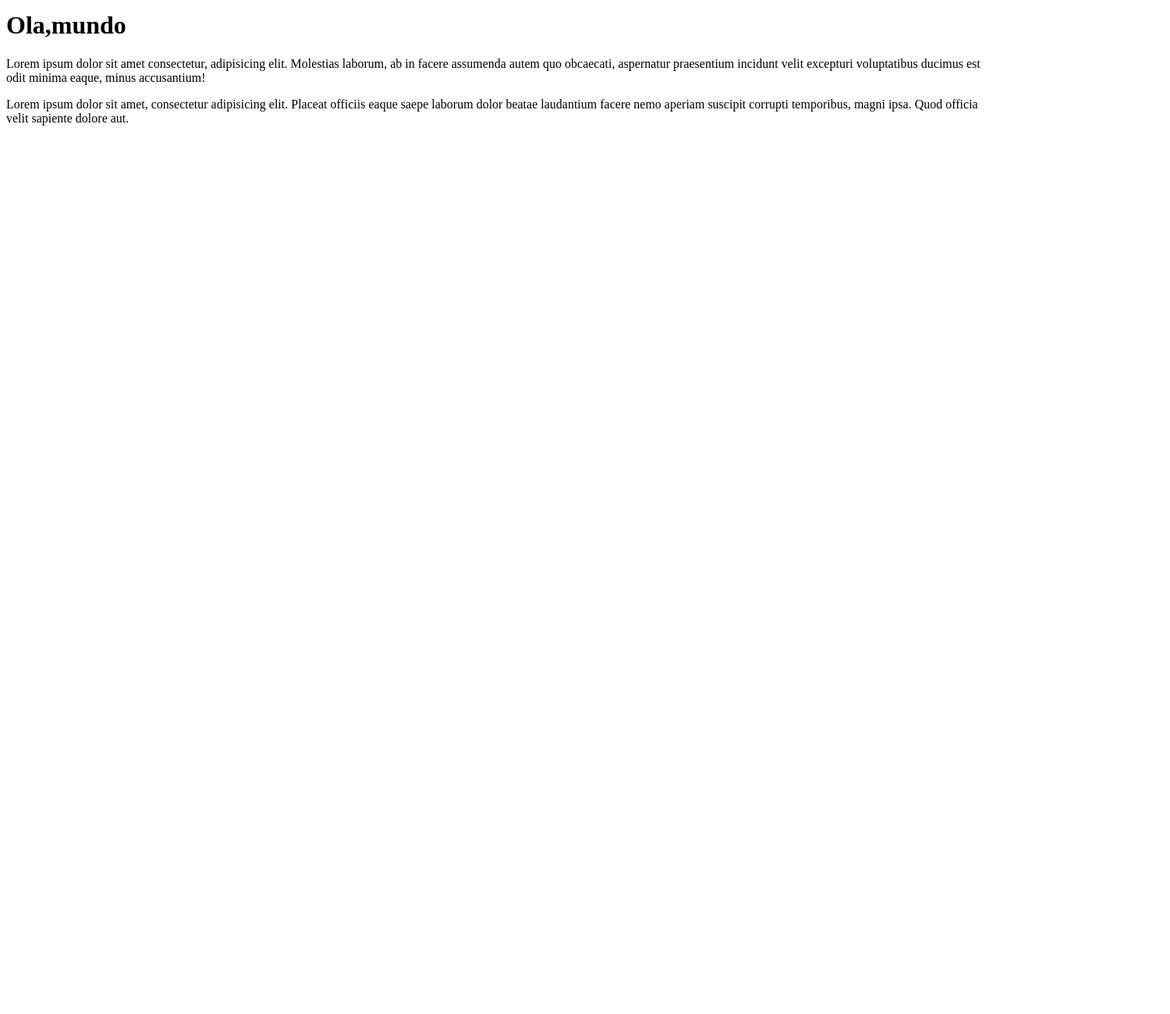
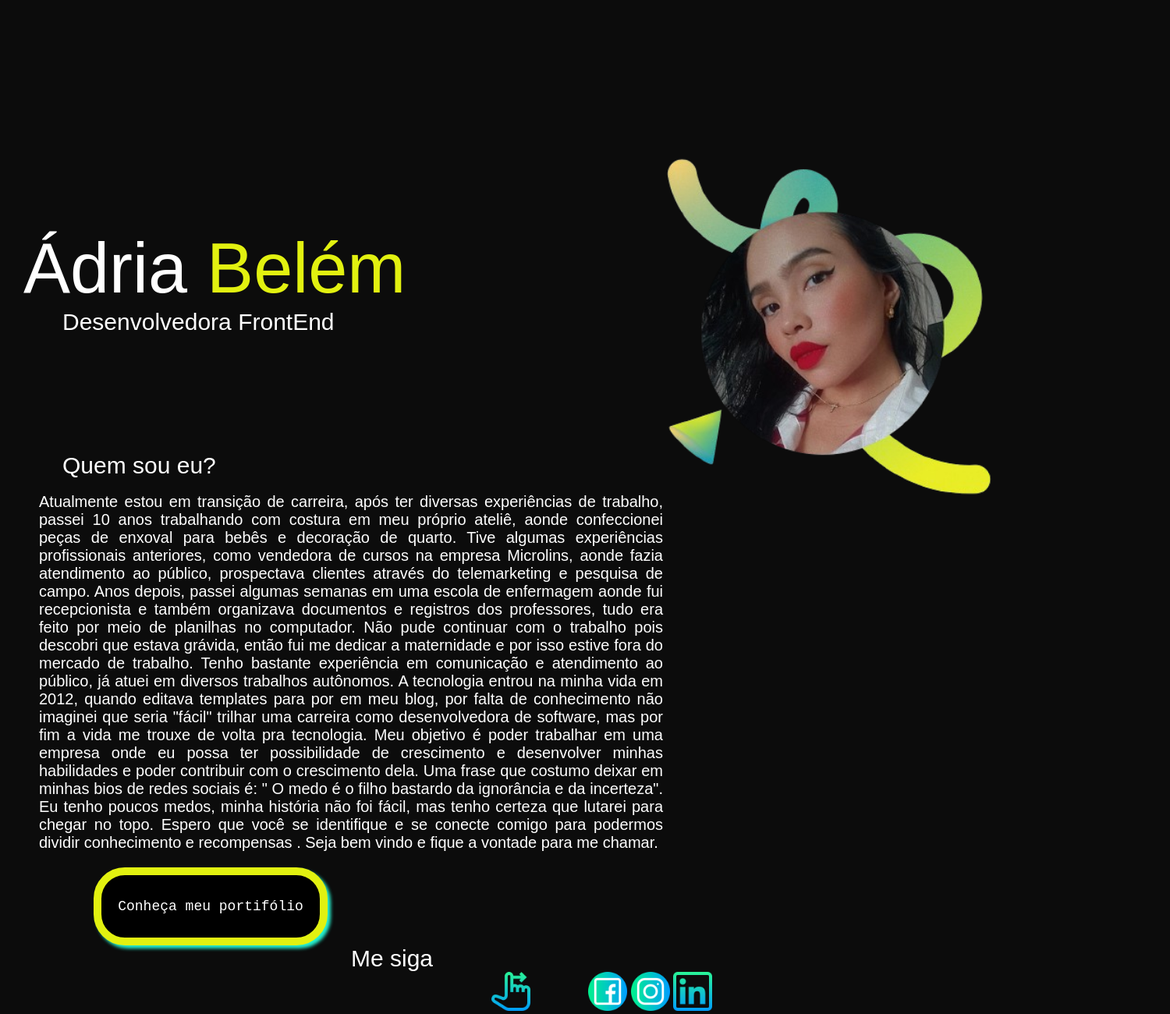
Before and after one commit to Adriabelem/ola-mundo, a plain HTML site: page siteexemplo/index.html in a window 1280 px wide. Shown: the part 7-1307 px from the top of the page at 78% size, 1500 px wide, since content can reach past the window. Before the commit the page ends 800 px from the top, so only its background shows below. Drawn offline with Linux system fonts and the light colour scheme.

Commit message:
atualização
Edição de design, adicionei logo de redes socias.

```diff
--- a/siteexemplo/index.html
+++ b/siteexemplo/index.html
@@ -4,9 +4,37 @@
     <meta charset="UTF-8">
     <meta name="viewport" content="width=device-width, initial-scale=1.0">
     <title>meu primeiro site </title>
+    <link rel="stylesheet" href="style.css">
 </head>
 <body>
-    <h1>Ola,mundo</h1>
-    <p>Lorem ipsum dolor sit amet consectetur, adipisicing elit. Molestias laborum, ab in facere assumenda autem quo obcaecati, aspernatur praesentium incidunt velit excepturi voluptatibus ducimus est odit minima eaque, minus accusantium!</p>
-    <p>Lorem ipsum dolor sit amet, consectetur adipisicing elit. Placeat officiis eaque saepe laborum dolor beatae laudantium facere nemo aperiam suscipit corrupti temporibus, magni ipsa. Quod officia velit sapiente dolore aut.</p>
+
+
+
+<div class="container1">
+<h1>Ádria <span>Belém</span></h1>
+<h2>Desenvolvedora FrontEnd </h2>
+<div class="container">
+    <img src="iconesimg/c.png" alt="fotoadria" class="fotoadria">
+</div>
+<h3>Quem sou eu?</h3>
+<br>
+<p class="sobremim">
+    Atualmente estou em transição de carreira, após ter diversas experiências de trabalho, passei 10 anos trabalhando com costura em meu próprio ateliê, aonde confeccionei peças de enxoval para bebês e decoração de quarto. Tive algumas experiências profissionais anteriores, como vendedora de cursos na empresa Microlins, aonde fazia atendimento ao público, prospectava clientes através do telemarketing e pesquisa de campo. Anos depois, passei algumas semanas em uma escola de enfermagem aonde fui recepcionista e também organizava documentos e registros dos professores, tudo era feito por meio de planilhas no computador. Não pude continuar com o trabalho pois descobri que estava grávida, então fui me dedicar a maternidade e por isso estive fora do mercado de trabalho. Tenho bastante experiência em comunicação e atendimento ao público, já atuei em diversos trabalhos autônomos. A tecnologia entrou na minha vida em 2012, quando editava templates para por em meu blog, por falta de conhecimento não imaginei que seria "fácil" trilhar uma carreira como desenvolvedora de software, mas por fim a vida me trouxe de volta pra tecnologia. Meu objetivo é poder trabalhar em uma empresa onde eu possa ter possibilidade de crescimento e desenvolver minhas habilidades e poder contribuir com o crescimento dela.
+
+Uma frase que costumo deixar em minhas bios de redes sociais é: " O medo é o filho bastardo da ignorância e da incerteza". Eu tenho poucos medos, minha história não foi fácil, mas tenho certeza que lutarei para chegar no topo. Espero que você se identifique e se conecte comigo para podermos dividir conhecimento e recompensas . Seja bem vindo e fique a vontade para me chamar.
+</p>
+<button class="botao">Conheça meu portifólio</button>
+
+<h4>Me siga</h4>
+<div class="redessociais">
+    <img src="iconesimg/desliza-para-a-direita.png" alt="maozinha" class="maozinha">
+    <img src="iconesimg/facebook.png" alt="facebook" class="logofacebook">
+    <img src="iconesimg/instagramazul.png" alt="instagram" class="logoinstagram">
+    <img src="iconesimg/linkedin.png" alt="linkedin" class="logolinkedin">
+</div>
+
+
+
+</div>
+</Div>
 </html>
--- /dev/null
+++ b/siteexemplo/style.css
@@ -0,0 +1,115 @@
+* {
+    margin: 0;
+    padding: 0;
+    box-sizing: border-box;
+
+
+    font-family: "Poppins", sans-serif;
+    font-weight: 400;
+    font-style: normal;
+}
+
+h1 {
+    margin-top: 300px;
+    text-align: left;
+    font-size: 90px;
+    color: white;
+    margin-left: 30px;
+
+}
+h2 {
+
+    text-align: left;
+    font-size: 30px;
+    color: white;
+    margin-left: 80px;
+
+}
+.sobremim {
+    text-align: justify;
+    font-size: 20px ;
+    color: white;
+    width: 800px;
+    /* Largura desejada */
+    height: 300px;
+    /* Altura desejada */
+
+    margin-left: 50px;
+
+}
+
+body {
+    background-color: rgb(12, 12, 12);
+}
+
+.container {
+    width: 600px;
+    display: flex;
+    justify-content: flex-end;
+    margin-top: 150px;
+}
+
+.fotoadria {
+    position: absolute;
+    left: 700px;
+    /* Deslocamento de 600px para a esquerda */
+    top: 200px;
+    /* Deslocamento de 70px para baixo */
+    width: 800px;
+    /* tamanho da imagem*/
+}
+
+span {
+    color: rgb(226, 241, 16);
+}
+.botao {
+    background-color: black;
+    font-family: 'Courier New', Courier, monospace;
+    font-size: 18px;
+    border: solid rgb(226, 241, 16);
+    border-radius: 40px;
+    border-width: 10px;
+    width:300px;
+    height: 100px;
+color: white;
+margin-left: 120px;
+margin-top: 180px;
+box-shadow: 4px 4px 4px rgb(38, 241, 208);
+cursor: pointer;
+}
+h3{
+    text-align: left;
+    font-size: 30px;
+    color: white;
+    margin-left: 80px;
+
+}
+h4 {
+    text-align: left;
+    font-size: 30px;
+    color: white;
+    margin-left: 450px;
+
+}
+.logofacebook {
+    width: 50px;
+    height: 50px;
+    transform:translate(700px);
+
+
+}
+.logoinstagram {
+    width: 50px;
+    height: 50px;
+    transform:translate(700px);
+}
+.logolinkedin {
+    width: 50px;
+    height: 50px;
+    transform:translate(700px);
+}
+.maozinha {
+    width: 50px;
+    height: 50px;
+    transform:translate(630px);
+}
```
Also changed, not shown: siteexemplo/iconesimg/c.png (added), siteexemplo/iconesimg/desliza-para-a-direita.png (added), siteexemplo/iconesimg/facebook.png (added), siteexemplo/iconesimg/instagramazul.png (added), siteexemplo/iconesimg/linkedin.png (added).
